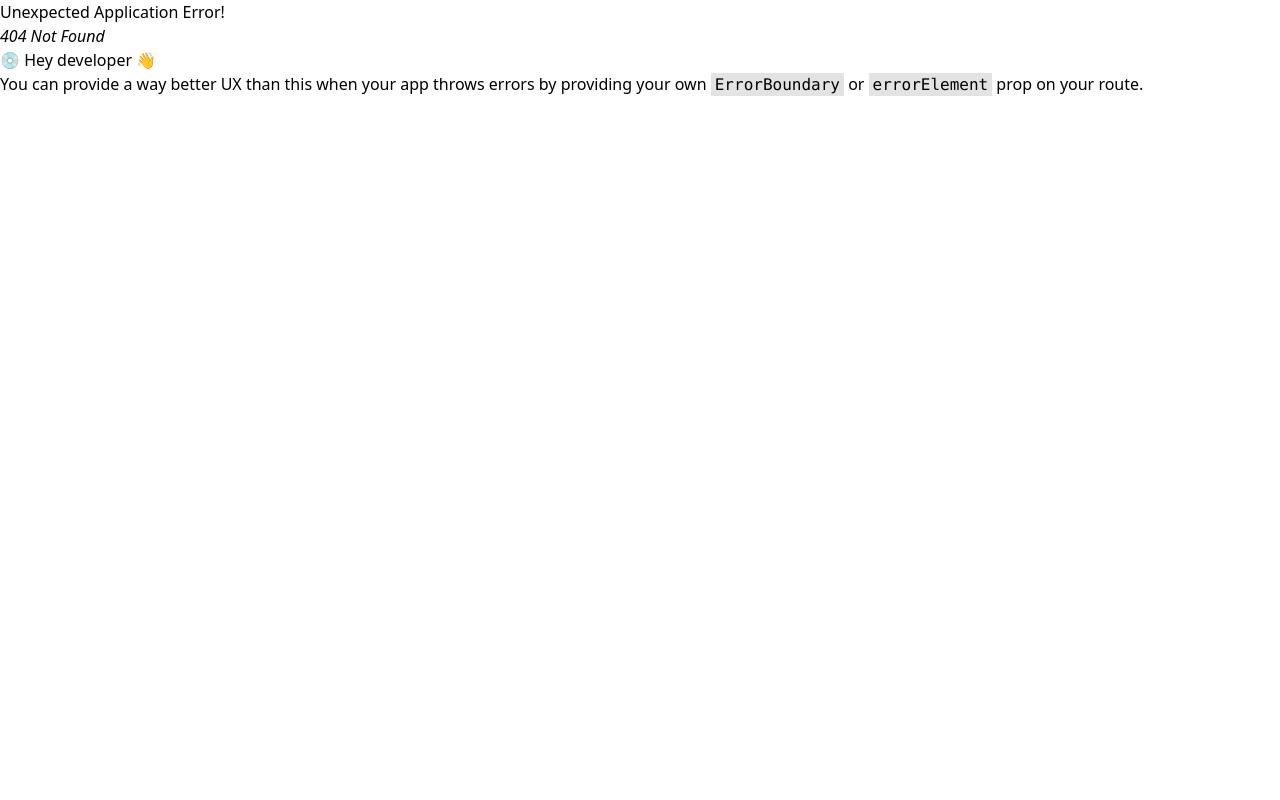
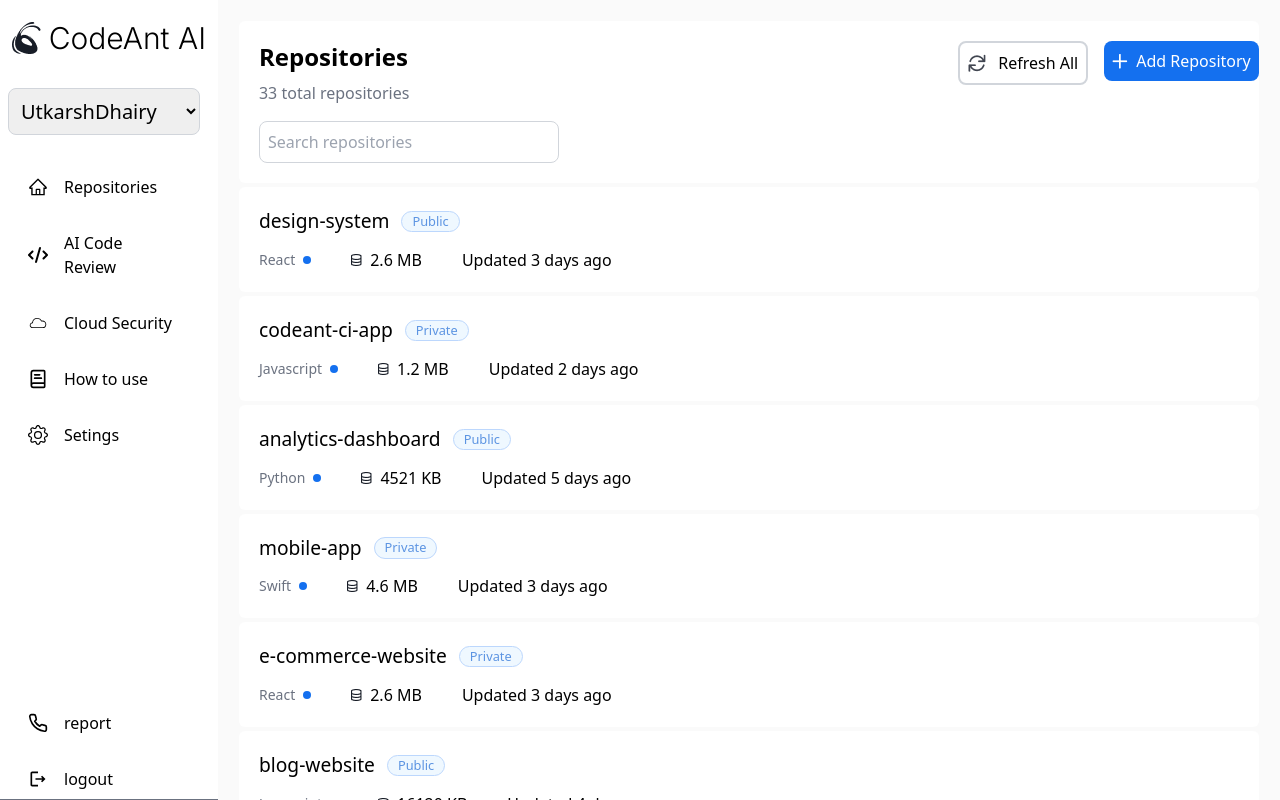
Before and after one commit to HarnoorAulakh1/CodeAnt-AI, a React (Vite) app: page / in a window 1280 px wide. Before the commit this address had no page. Built offline with nearby package versions, Linux system fonts and the light colour scheme.

Commit message:
routing hard coded, as no authentication is done

```diff
--- a/src/App.tsx
+++ b/src/App.tsx
@@ -3,12 +3,30 @@ import AppLayout from "./applayout";
 import Repositories from "./components/repositories";
 import { useState } from "react";
 import { menuContext } from "./contexts/menu";
-import { Auth, SAAS,Self } from "./components/auth";
+import { Auth, SAAS, Self } from "./components/auth";
 import UnderConstruction from "./components/under";
+import Sidebar from "./components/sidebar";
 
 function App() {
   const [state, set] = useState(false);
   const router = createBrowserRouter([
+    {
+      path: "/",
+      element: (
+        <>
+          <div className="flex flex-col md:flex-row ">
+            <Sidebar />
+            <div
+              className={`absolute w-full md:relative md:w-[88%] md:top-0 top-[5rem] ${
+                state && "md:blur-none blur-sm"
+              }`}
+            >
+              <Repositories />
+            </div>
+          </div>
+        </>
+      ),
+    },
     {
       path: "/app",
       element: <AppLayout />,
@@ -19,23 +37,23 @@ function App() {
         },
         {
           path: "code-review",
-          element: <UnderConstruction/>,
+          element: <UnderConstruction />,
         },
         {
           path: "cloud-security",
-          element: <UnderConstruction/>,
+          element: <UnderConstruction />,
         },
         {
           path: "how-to-use",
-          element: <UnderConstruction/>,
+          element: <UnderConstruction />,
         },
         {
           path: "settings",
-          element: <UnderConstruction/>,
+          element: <UnderConstruction />,
         },
         {
           path: "report",
-          element: <UnderConstruction/>,
+          element: <UnderConstruction />,
         },
       ],
     },
--- a/src/applayout.tsx
+++ b/src/applayout.tsx
@@ -1,11 +1,14 @@
+import { useContext } from "react";
 import Sidebar from "./components/sidebar";
 import { Outlet } from "react-router-dom";
+import { menuContext } from "./contexts/menu";
 
 function AppLayout() {
+    const {state, set} = useContext(menuContext);
   return (
     <div className="flex flex-col md:flex-row ">
         <Sidebar />
-        <div className="absolute w-full md:relative md:w-[88%] md:top-0 top-[5rem]"><Outlet /></div>
+        <div className={`absolute w-full md:relative md:w-[88%] md:top-0 top-[5rem] ${state && "md:blur-none blur-sm"}`}><Outlet /></div>
     </div>
   );
 }
--- a/src/components/repositories.tsx
+++ b/src/components/repositories.tsx
@@ -55,11 +55,10 @@ const data = [
 ];
 
 function Repositories() {
-    const {state}=useContext(menuContext);
   return (
-    <div className={`bg-[#fafafa] w-full md:w-full h-[100vh] overflow-scroll ${state && "blur-sm"}`}>
+    <div className={`bg-[#fafafa] w-full md:w-full h-[100vh] overflow-scroll`}>
       <div className="md:ml-[2%] mr-[2%] mt-[2%] rounded-lg flex flex-col gap-1">
-        <div className="bg-white pt-5 rounded-md flex flex-col w-full  gap-4 pl-5">
+        <div className="bg-white pt-5 rounded-md flex flex-col w-full  gap-4 pl-5 pb-5">
           <div className=" flex flex-col gap-2 md:flex-row md:justify-between">
             <div className="flex flex-col gap-2">
               <h1 className="text-2xl font-semibold">Repositories</h1>
@@ -125,7 +124,7 @@ function Tab({
           <div className="rounded-[5rem] bg-[#1470ef] w-2 h-2"></div>
         </div>
         <div className="flex gap-2 flex-row items-center">
-          <img src="./database.png" alt="" />
+          <img src="/database.png" alt="" />
           <p>{size}</p>
         </div>
         <p>Updated {updates} days ago</p>
--- a/src/components/sidebar.tsx
+++ b/src/components/sidebar.tsx
@@ -14,32 +14,33 @@ const data = [
   {
     img: <AiOutlineHome />,
     text: "Repositories",
-    onClick: "./repositories",
+    onClick: "/app/repositories",
   },
   {
     img: <FaCode />,
     text: "AI Code Review",
-    onClick: "code-review",
+    onClick: "/app/code-review",
   },
   {
     img: <CiCloudOn />,
     text: "Cloud Security",
-    onClick: "cloud-security",
+    onClick: "/app/cloud-security",
   },
   {
     img: <LuBookText />,
     text: "How to use",
-    onClick: "how-to-use",
+    onClick: "/app/how-to-use",
   },
   {
     img: <BsGear />,
     text: "Setings",
-    onClick: "settings",
+    onClick: "/app/settings",
   },
 ];
 
 function Sidebar() {
   const { state, set } = useContext(menuContext);
+  console.log(state);
   return (
     <div
       className={`pl-2 pt-5 z-[999] bg-white flex flex-col border-b-[1px]
```
Also changed, not shown: src/contexts/menu.tsx (+6 -6 lines).
